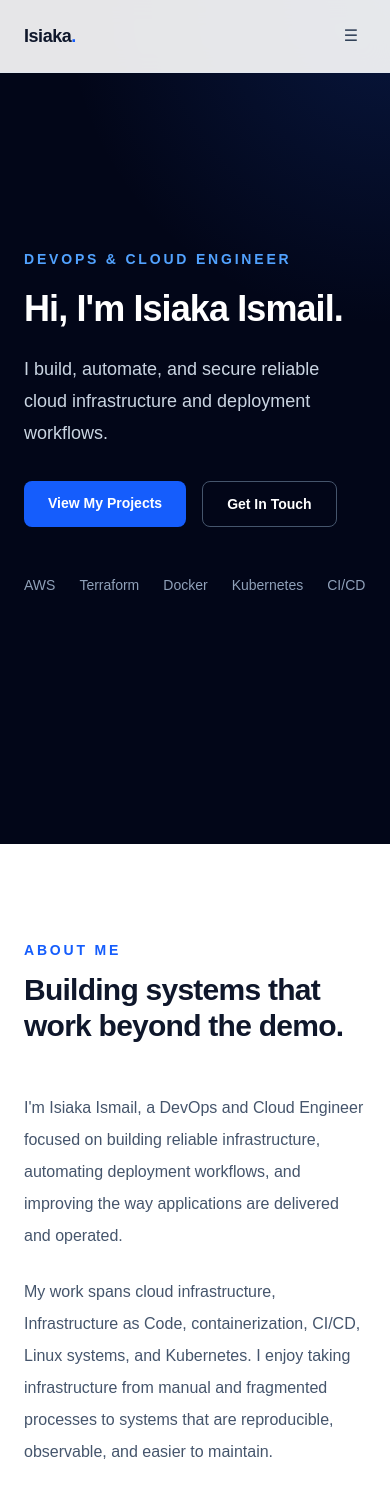
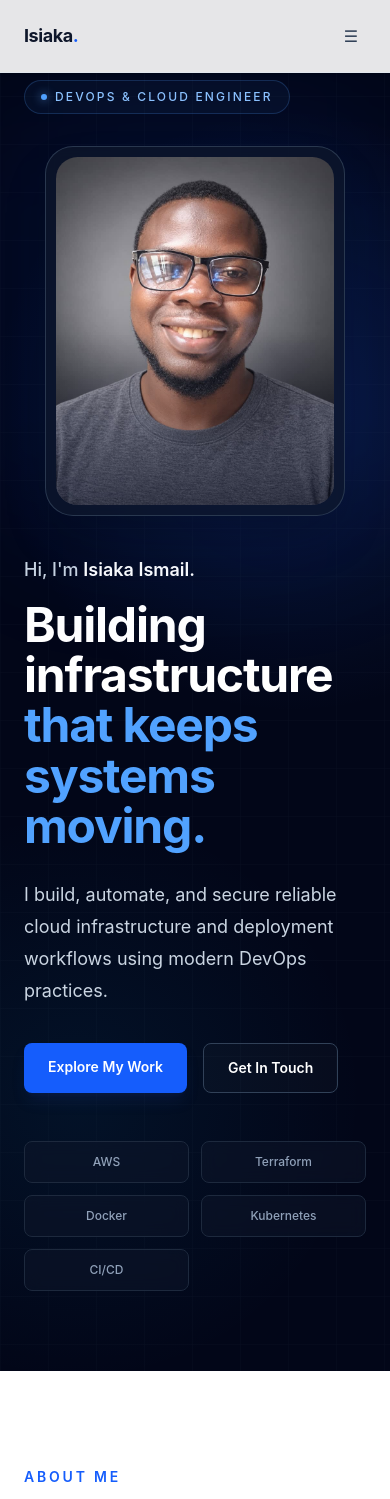
Before and after one commit to Isiaka-Ismail/isiaka-ismail-portfolio, a Next.js app: page / in a window 390 px wide. Shown: the top 1499 px of the page. Built offline with nearby package versions, Linux system fonts and the light colour scheme.

Commit message:
feat: adjust for mobile and tablet experience

```diff
--- a/src/app/globals.css
+++ b/src/app/globals.css
@@ -17,5 +17,12 @@ body {
   margin: 0;
   background: var(--background);
   color: var(--foreground);
-  font-family: Arial, Helvetica, sans-serif;
+  font-family:
+    Inter,
+    ui-sans-serif,
+    system-ui,
+    -apple-system,
+    BlinkMacSystemFont,
+    "Segoe UI",
+    sans-serif;
 }
--- a/src/app/layout.tsx
+++ b/src/app/layout.tsx
@@ -4,7 +4,7 @@ import "./globals.css";
 export const metadata: Metadata = {
   title: "Isiaka Ismail | DevOps & Cloud Engineer",
   description:
-    "Portfolio of Isiaka Ismail, a DevOps and Cloud Engineer focused on cloud infrastructure, automation, and reliable deployment workflows.",
+  "Isiaka Ismail is a DevOps and Cloud Engineer focused on AWS, Terraform, Kubernetes, CI/CD, automation, and reliable cloud infrastructure.",
 };
 
 export default function RootLayout({
--- a/src/app/page.tsx
+++ b/src/app/page.tsx
@@ -9,52 +9,176 @@ export default function Home() {
 
       <main>
         <section
-          id="home"
-          className="relative flex min-h-screen items-center overflow-hidden bg-slate-950 px-6 py-24 text-white"
-        >
-          <div className="absolute inset-0 bg-[radial-gradient(circle_at_top_right,_rgba(37,99,235,0.18),_transparent_35%)]" />
+        id="home"
+        className="relative overflow-hidden bg-slate-950 px-6 py-20 text-white sm:py-24 lg:min-h-[92vh] lg:py-24"
+      >
+        {/* Background glow */}
+        <div className="absolute inset-0 bg-[radial-gradient(circle_at_75%_30%,rgba(37,99,235,0.18),transparent_30%),radial-gradient(circle_at_20%_80%,rgba(14,165,233,0.08),transparent_25%)]" />
 
-          <div className="relative mx-auto w-full max-w-6xl">
-            <div className="max-w-3xl">
-              <p className="mb-5 text-sm font-semibold uppercase tracking-[0.2em] text-blue-400">
+        {/* Technical grid */}
+        <div
+          className="absolute inset-0 opacity-[0.05]"
+          style={{
+            backgroundImage:
+              "linear-gradient(rgba(148,163,184,0.5) 1px, transparent 1px), linear-gradient(90deg, rgba(148,163,184,0.5) 1px, transparent 1px)",
+            backgroundSize: "48px 48px",
+          }}
+        />
+
+        <div className="relative z-10 mx-auto max-w-7xl">
+
+          {/* =========================================================
+              MOBILE / TABLET ROLE LABEL
+              ========================================================= */}
+          <div className="mb-8 lg:hidden">
+            <div className="inline-flex items-center gap-2 rounded-full border border-blue-400/20 bg-blue-400/5 px-4 py-2 text-xs font-medium uppercase tracking-[0.18em] text-blue-300">
+              <span className="h-1.5 w-1.5 rounded-full bg-blue-400 shadow-[0_0_10px_rgba(96,165,250,0.8)]" />
+              DevOps & Cloud Engineer
+            </div>
+          </div>
+
+          <div className="grid items-center gap-10 lg:grid-cols-[1fr_430px] lg:gap-20">
+
+            {/* =========================================================
+                HERO CONTENT
+                ========================================================= */}
+            <div className="order-2 max-w-2xl lg:order-1">
+
+              {/* Desktop role label */}
+              <div className="mb-6 hidden items-center gap-2 rounded-full border border-blue-400/20 bg-blue-400/5 px-4 py-2 text-xs font-medium uppercase tracking-[0.18em] text-blue-300 lg:inline-flex">
+                <span className="h-1.5 w-1.5 rounded-full bg-blue-400 shadow-[0_0_10px_rgba(96,165,250,0.8)]" />
                 DevOps & Cloud Engineer
+              </div>
+
+              {/* Name */}
+              <p className="text-lg font-medium text-slate-300 sm:text-xl">
+                Hi, I'm{" "}
+                <span className="font-semibold text-white">
+                  Isiaka Ismail.
+                </span>
               </p>
 
-              <h1 className="text-4xl font-bold tracking-tight sm:text-6xl lg:text-7xl">
-                Hi, I'm Isiaka Ismail.
+              {/* Main headline */}
+              <h1 className="mt-4 text-5xl font-bold leading-[1.05] tracking-tight sm:text-6xl lg:text-7xl">
+                Building infrastructure
+                <span className="block text-blue-400">
+                  that keeps systems moving.
+                </span>
               </h1>
 
-              <p className="mt-6 max-w-2xl text-lg leading-8 text-slate-300 sm:text-xl">
+              {/* Description */}
+              <p className="mt-7 max-w-2xl text-lg leading-8 text-slate-300 sm:text-xl">
                 I build, automate, and secure reliable cloud infrastructure and
-                deployment workflows.
+                deployment workflows using modern DevOps practices.
               </p>
 
-              <div className="mt-8 flex flex-wrap gap-4">
+              {/* CTA buttons */}
+              <div className="mt-9 flex flex-wrap gap-4">
                 <a
                   href="#projects"
-                  className="rounded-lg bg-blue-600 px-6 py-3 text-sm font-semibold text-white transition hover:bg-blue-700"
+                  className="rounded-lg bg-blue-600 px-6 py-3.5 text-sm font-semibold text-white shadow-lg shadow-blue-900/20 transition duration-300 hover:-translate-y-0.5 hover:bg-blue-500 hover:shadow-blue-500/20"
                 >
-                  View My Projects
+                  Explore My Work
                 </a>
 
                 <a
                   href="#contact"
-                  className="rounded-lg border border-slate-600 px-6 py-3 text-sm font-semibold text-white transition hover:border-slate-400"
+                  className="rounded-lg border border-slate-700 bg-white/[0.02] px-6 py-3.5 text-sm font-semibold text-white transition duration-300 hover:-translate-y-0.5 hover:border-slate-500 hover:bg-white/[0.05]"
                 >
                   Get In Touch
                 </a>
               </div>
 
-              <div className="mt-12 flex flex-wrap gap-x-6 gap-y-3 text-sm text-slate-400">
-                <span>AWS</span>
-                <span>Terraform</span>
-                <span>Docker</span>
-                <span>Kubernetes</span>
-                <span>CI/CD</span>
+              {/* Technology signals */}
+              <div className="mt-12 grid max-w-2xl grid-cols-2 gap-3 sm:grid-cols-5">
+                {["AWS", "Terraform", "Docker", "Kubernetes", "CI/CD"].map(
+                  (technology) => (
+                    <div
+                      key={technology}
+                      className="rounded-lg border border-slate-800 bg-slate-900/50 px-3 py-3 text-center text-xs font-medium text-slate-400 backdrop-blur transition duration-300 hover:border-blue-500/30 hover:bg-blue-500/5 hover:text-blue-300"
+                    >
+                      {technology}
+                    </div>
+                  ),
+                )}
+              </div>
+
+              {/* Scroll indicator */}
+              <div className="mt-10 hidden items-center gap-3 text-xs uppercase tracking-[0.2em] text-slate-600 sm:flex">
+                <span className="h-px w-10 bg-slate-700" />
+                Scroll to explore
               </div>
             </div>
+
+            {/* =========================================================
+                PROFILE IMAGE
+                ========================================================= */}
+            <div className="order-1 mx-auto w-full max-w-[300px] sm:max-w-[350px] lg:order-2 lg:max-w-[430px]">
+
+              <div className="relative">
+
+                {/* Glow */}
+                <div className="absolute -inset-6 rounded-[3rem] bg-blue-600/10 blur-3xl sm:-inset-8" />
+
+                {/* Image frame */}
+                <div className="relative rounded-[1.75rem] border border-slate-700/80 bg-slate-900/70 p-2.5 shadow-2xl backdrop-blur sm:rounded-[2rem] sm:p-3">
+                  <div className="relative overflow-hidden rounded-[1.35rem] sm:rounded-[1.5rem]">
+                    <img
+                      src="/profile.jpeg"
+                      alt="Isiaka Ismail"
+                      className="aspect-[4/5] w-full object-cover object-center"
+                    />
+
+                    <div className="absolute inset-0 bg-gradient-to-t from-slate-950/50 via-transparent to-transparent" />
+                  </div>
+                </div>
+
+                {/* AWS */}
+                <div className="absolute -left-2 top-8 hidden rounded-xl border border-slate-700 bg-slate-900/95 px-4 py-3 shadow-xl backdrop-blur sm:block sm:-left-8 sm:top-14">
+                  <p className="text-[10px] uppercase tracking-widest text-slate-500">
+                    Cloud
+                  </p>
+                  <p className="mt-1 text-sm font-semibold text-white">
+                    AWS
+                  </p>
+                </div>
+
+                {/* Terraform */}
+                <div className="absolute -right-2 top-20 hidden rounded-xl border border-slate-700 bg-slate-900/95 px-4 py-3 shadow-xl backdrop-blur sm:block sm:-right-8 sm:top-28">
+                  <p className="text-[10px] uppercase tracking-widest text-slate-500">
+                    IaC
+                  </p>
+                  <p className="mt-1 text-sm font-semibold text-white">
+                    Terraform
+                  </p>
+                </div>
+
+                {/* Kubernetes */}
+                <div className="absolute -left-2 bottom-16 hidden rounded-xl border border-slate-700 bg-slate-900/95 px-4 py-3 shadow-xl backdrop-blur sm:block sm:-left-8 sm:bottom-20">
+                  <p className="text-[10px] uppercase tracking-widest text-slate-500">
+                    Orchestration
+                  </p>
+                  <p className="mt-1 text-sm font-semibold text-white">
+                    Kubernetes
+                  </p>
+                </div>
+
+                {/* Status */}
+                <div className="absolute -right-2 bottom-8 hidden rounded-xl border border-blue-400/20 bg-slate-900/95 px-4 py-3 shadow-xl backdrop-blur sm:block sm:-right-8 sm:bottom-10">
+                  <div className="flex items-center gap-2">
+                    <span className="h-2 w-2 rounded-full bg-emerald-400 shadow-[0_0_10px_rgba(52,211,153,0.8)]" />
+
+                    <span className="text-xs font-semibold text-slate-200">
+                      Building & Automating
+                    </span>
+                  </div>
+                </div>
+              </div>
+            </div>
+
           </div>
-        </section>
+        </div>
+      </section>
 
         <section id="about" className="bg-white px-6 py-24">
           <div className="mx-auto max-w-6xl">
--- a/src/components/Navbar.tsx
+++ b/src/components/Navbar.tsx
@@ -14,7 +14,7 @@ export default function Navbar() {
   const [isOpen, setIsOpen] = useState(false);
 
   return (
-    <header className="fixed top-0 z-50 w-full border-b border-slate-200/80 bg-white/90 backdrop-blur-md">
+    <header className="fixed top-0 z-50 w-full border-b border-slate-200/80 bg-white/90 shadow-sm backdrop-blur-md">
       <nav className="mx-auto flex max-w-6xl items-center justify-between px-6 py-4">
         <a
           href="#home"
@@ -28,7 +28,7 @@ export default function Navbar() {
             <a
               key={link.name}
               href={link.href}
-              className="text-sm font-medium text-slate-600 transition-colors hover:text-blue-600"
+              className="rounded-lg px-3 py-2 text-sm font-medium text-slate-600 transition hover:bg-slate-50 hover:text-blue-600"
             >
               {link.name}
             </a>
--- a/src/components/ProjectCard.tsx
+++ b/src/components/ProjectCard.tsx
@@ -16,7 +16,7 @@ export default function ProjectCard({
   category,
 }: ProjectCardProps) {
   return (
-    <article className="group rounded-2xl border border-slate-200 bg-white p-7 shadow-sm transition duration-300 hover:-translate-y-1 hover:shadow-lg">
+    <article className="group rounded-2xl border border-slate-200 bg-white p-7 shadow-sm transition duration-300 hover:-translate-y-1 hover:border-blue-200 hover:shadow-lg">
       <p className="text-sm font-semibold uppercase tracking-[0.15em] text-blue-600">
         {category}
       </p>
```
Also changed, not shown: public/profile.jpeg (added).
